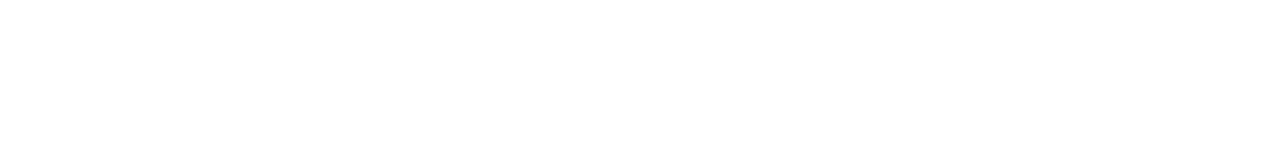
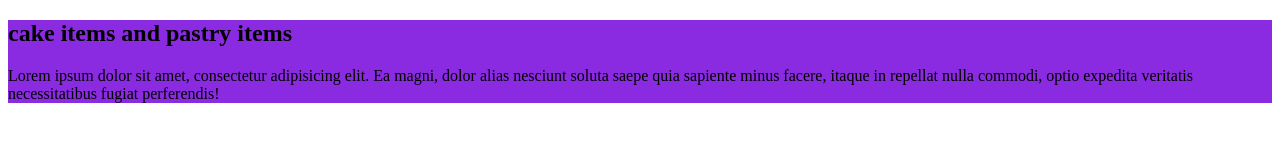
Before and after one commit to jaforjaforjafor/Cake-Items, a plain HTML site: page index.html in a window 1280 px wide. Drawn offline with Linux system fonts and the light colour scheme.

Commit message:
third commit

```diff
--- a/index.html
+++ b/index.html
@@ -4,8 +4,13 @@
     <meta charset="UTF-8">
     <meta name="viewport" content="width=device-width, initial-scale=1.0">
     <title>Cake ItemsS</title>
+    <link rel="stylesheet" href="style/first.css">
 </head>
 <body>
+    <div>
+        <h2>cake  items and pastry items</h2>
+        <p>Lorem ipsum dolor sit amet, consectetur adipisicing elit. Ea magni, dolor alias nesciunt soluta saepe quia sapiente minus facere, itaque in repellat nulla commodi, optio expedita veritatis necessitatibus fugiat perferendis!</p>
+    </div>
 
 </body>
 </html>
--- /dev/null
+++ b/style/first.css
@@ -0,0 +1,3 @@
+div{
+    background-color: blueviolet;
+}
```
